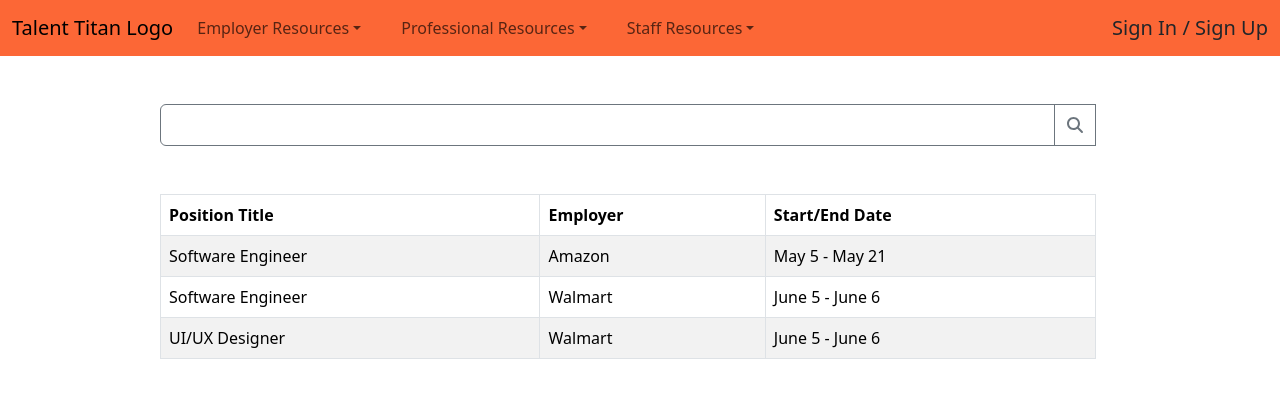
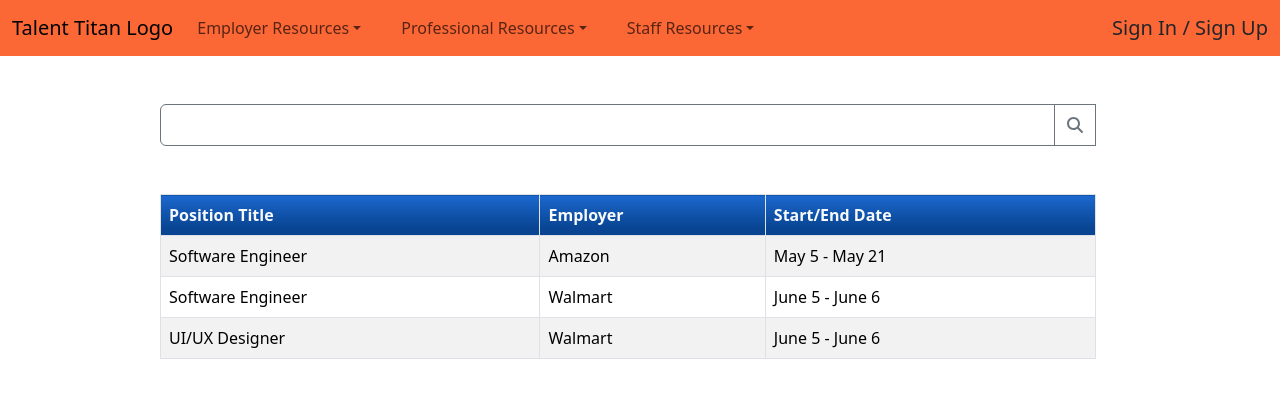
Before and after one commit to Mikecamdo/TalentTitan, a React (Create React App) app in the folder frontend/: page /job-search in a window 1280 px wide. Shown: the top 398 px of the page. Built offline with nearby package versions, Linux system fonts and the light colour scheme.

Commit message:
More styling

```diff
--- a/frontend/src/pages/AddStaffAccountPage.tsx
+++ b/frontend/src/pages/AddStaffAccountPage.tsx
@@ -36,8 +36,8 @@ export const AddStaffAccountPage = () => {
         <>
         <Container className="mt-3 mb-3">
             <div className="card">
-            <div className="card-header py-3">
-                <h1 className="fs-2 p-0 my-2" id="header">Add a New Staff Account</h1>
+            <div className="card-header py-3 button-bg text-light">
+                <h1 className="fs-2 p-0 my-2 button-bg text-light" id="header">Add a New Staff Account</h1>
             </div>
             <div className="card-body">
                 <Form>
--- a/frontend/src/pages/JobPostingPage.tsx
+++ b/frontend/src/pages/JobPostingPage.tsx
@@ -61,8 +61,8 @@ export const JobPostingPage = () => {
         <>
         <Container className="mt-3 mb-3">
             <div className="card">
-            <div className="card-header py-3">
-                <h1 className="fs-2 p-0 my-2" id="header">Post a New Job</h1>
+            <div className="card-header py-3 button-bg text-light">
+                <h1 className="fs-2 p-0 my-2 button-bg text-light" id="header">Post a New Job</h1>
             </div>
             <div className="card-body">
                 <Form>
--- a/frontend/src/pages/ViewPostedJobsPage.tsx
+++ b/frontend/src/pages/ViewPostedJobsPage.tsx
@@ -21,10 +21,10 @@ export const ViewPostedJobsPage = () => {
 
                         <Table striped bordered hover>
                             <thead>
-                                <tr>
-                                    <th>Position Title</th>
-                                    <th>Employer</th>
-                                    <th>Start/End Date</th>
+                                <tr className="button-bg text-light">
+                                    <th className="button-bg text-light">Position Title</th>
+                                    <th className="button-bg text-light">Employer</th>
+                                    <th className="button-bg text-light">Start/End Date</th>
                                 </tr>
                             </thead>
                             <tbody>
```
